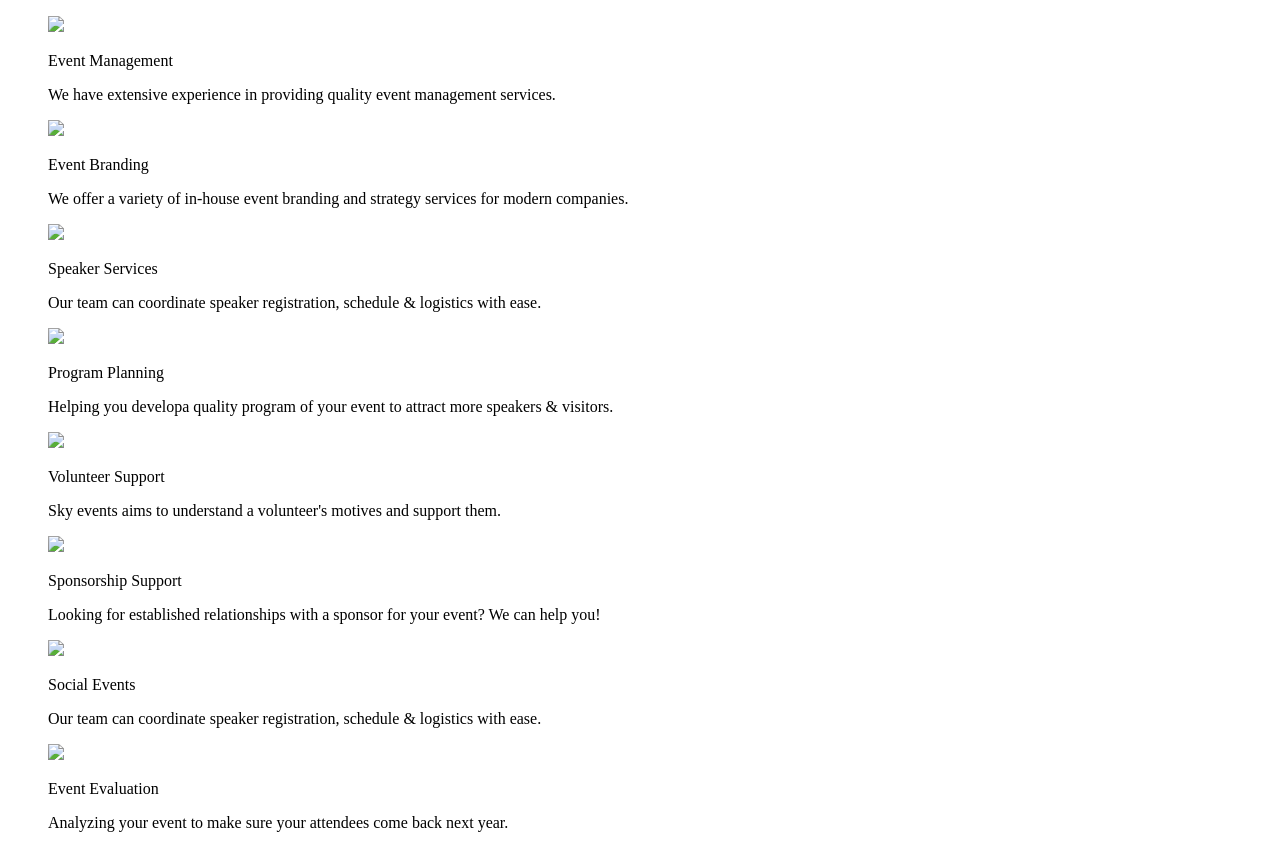
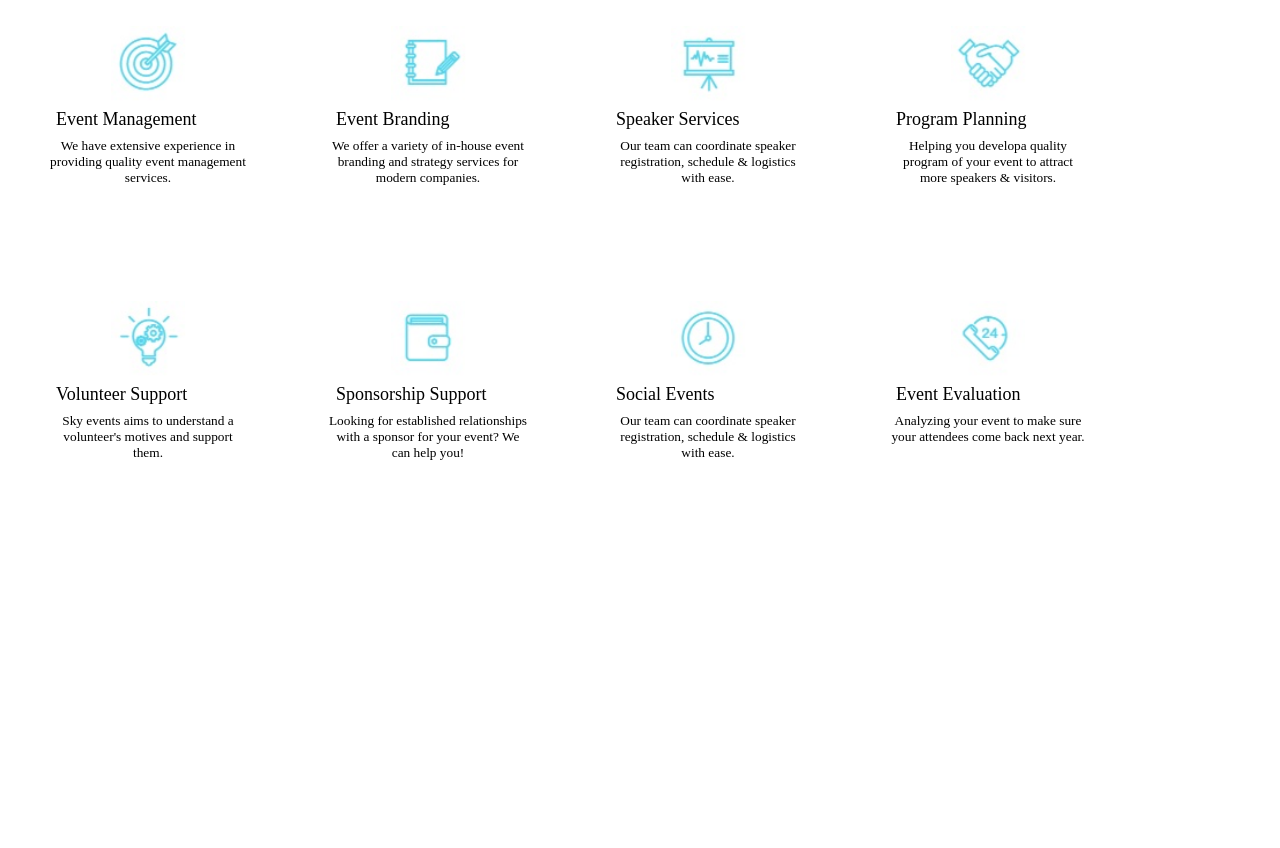
Before and after one commit to stjeandan-swc/CreativeManagement, a plain HTML site: page david.html in a window 1280 px wide. After the commit the page ends 800 px from the top, so only its background shows below. Drawn offline with Linux system fonts and the light colour scheme.

Commit message:
Update david.html
changed folder reference for images

```diff
--- a/david.html
+++ b/david.html
@@ -2,7 +2,7 @@
 <html lang="en" dir="ltr">
   <head>
     <meta charset="utf-8">
-  <link rel="stylesheet" type="text/css" href="my styles.css">
+  <link rel="stylesheet" type="text/css" href="david.css">
     <title></title>
   </head>
   <body>
@@ -10,7 +10,7 @@
 
       <div class="container">
         <figure class="div-grid box-grid">
-          <img class="image-class" src="images/event-management.jpg">
+          <img class="image-class" src="img/event-management.jpg">
           <div class="div-grid-info2">
             <p class="div-grid">Event Management</p>
             <p class="div-grid-info">We have extensive experience in providing quality event management services.</p>
@@ -18,7 +18,7 @@
        </figure>
 
         <figure class="div-grid box-grid">
-         <img class="image-class" src="images/event-branding.jpg">
+         <img class="image-class" src="img/event-branding.jpg">
          <div>
            <p class="div-grid">Event Branding</p>
            <p class="div-grid-info">We offer a variety of in-house event branding and strategy services for modern companies.</p>
@@ -26,7 +26,7 @@
        </figure>
 
         <figure class="div-grid box-grid">
-         <img class="image-class" src="images/speaker-services.jpg">
+         <img class="image-class" src="img/speaker-services.jpg">
          <div>
            <p class="div-grid">Speaker Services</p>
            <p class="div-grid-info">Our team can coordinate speaker registration, schedule & logistics with ease.</p>
@@ -34,7 +34,7 @@
         </figure>
 
        <figure class="div-grid box-grid">
-         <img class="image-class" src="images/program-planning.jpg">
+         <img class="image-class" src="img/program-planning.jpg">
          <div>
            <p class="div-grid">Program Planning</p>
            <p class="div-grid-info">Helping you developa quality program of your event to attract more speakers & visitors.</p>
@@ -44,7 +44,7 @@
 
       <div class="container">
         <figure class="div-grid box-grid">
-          <img class="image-class" src="images/volunteer-support.jpg">
+          <img class="image-class" src="img/volunteer-support.jpg">
           <div class="div-grid-info2">
             <p class="div-grid">Volunteer Support</p>
             <p class="div-grid-info">Sky events aims to understand a volunteer's motives and support them.</p>
@@ -52,7 +52,7 @@
        </figure>
 
         <figure class="div-grid box-grid">
-         <img class="image-class" src="images/sponsorship-support.jpg">
+         <img class="image-class" src="img/sponsorship-support.jpg">
          <div>
            <p class="div-grid">Sponsorship Support</p>
            <p class="div-grid-info">Looking for established relationships with a sponsor for your event? We can help you!</p>
@@ -60,7 +60,7 @@
        </figure>
 
         <figure class="div-grid box-grid">
-         <img class="image-class" src="images/social-events.jpg">
+         <img class="image-class" src="img/social-events.jpg">
          <div>
            <p class="div-grid">Social Events</p>
            <p class="div-grid-info">Our team can coordinate speaker registration, schedule & logistics with ease.</p>
@@ -68,7 +68,7 @@
         </figure>
 
        <figure class="div-grid box-grid">
-         <img class="image-class" src="images/event-evaluation.jpg">
+         <img class="image-class" src="img/event-evaluation.jpg">
          <div>
            <p class="div-grid">Event Evaluation</p>
            <p class="div-grid-info">Analyzing your event to make sure your attendees come back next year.</p>
```
